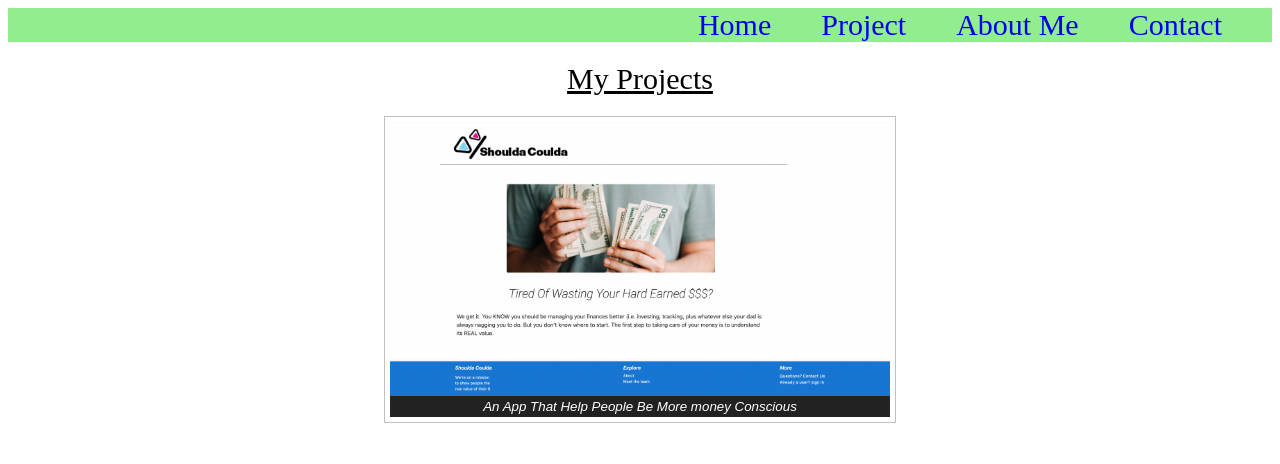
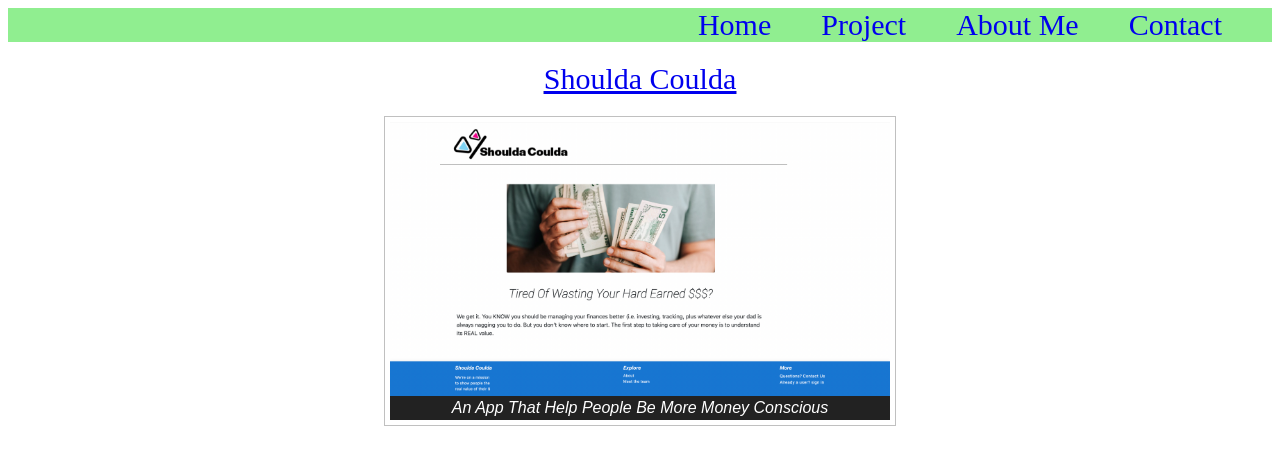
Before and after one commit to StudentCZ/my-website, a React (Create React App) app: page /project in a window 1280 px wide. Shown: the top 464 px of the page. Built offline with nearby package versions, Linux system fonts and the light colour scheme.

Commit message:
added href link to shoulda coulda project

```diff
--- a/src/components/Project.js
+++ b/src/components/Project.js
@@ -5,7 +5,15 @@ import P1 from '../assets/images/P1.png';
 const Project = () => {
   return (
     <div className={style.project_div}>
-      <div className={style.text}>My Projects</div>
+      <div className={style.text}>
+        <a
+          href='https://shouldacoulda.herokuapp.com/'
+          target='_blank'
+          rel='noreferrer'
+        >
+          Shoulda Coulda
+        </a>
+      </div>
       <div>
         <figure className={style.figure}>
           <img
@@ -15,7 +23,7 @@ const Project = () => {
           />
 
           <figcaption className={style.figcaption}>
-            An App That Help People Be More money Conscious
+            An App That Help People Be More Money Conscious
           </figcaption>
         </figure>
       </div>
--- a/src/components/Project.module.css
+++ b/src/components/Project.module.css
@@ -25,7 +25,7 @@
 .figcaption {
   background-color: #222;
   color: #fff;
-  font: italic smaller sans-serif;
+  font: italic medium sans-serif;
   padding: 3px;
   text-align: center;
 }
```
